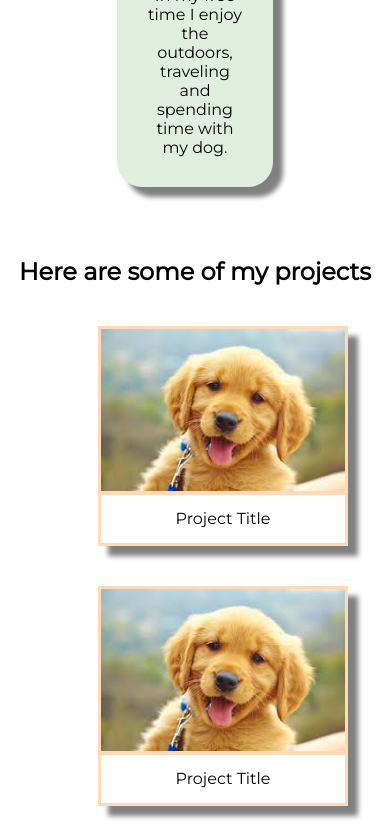
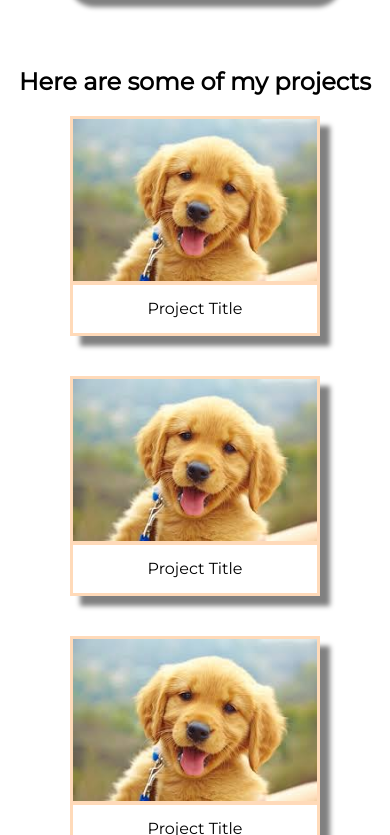
Before and after one commit to kayjlou/FCCPortfolio, a plain HTML site: page index.html in a window 390 px wide. Shown: the part 1109-1944 px from the top of the page. Drawn offline with Linux system fonts and the light colour scheme.

Commit message:
mobile responsiveness added

```diff
--- a/assets/css/styles.css
+++ b/assets/css/styles.css
@@ -67,14 +67,13 @@ nav ul li a {
 
 .projects {
   background-color: white;
-  width: 60%;
+  width: 70%;
   display: inline-block;
 }
 
 .project-tile {
   box-shadow: 10px 10px 5px grey;
-  margin-top: 40px;
-  margin-left: 20px;
+  margin: 40px 20px 20px;
   display: inline-block;
   width: 250px;
   height: 220px;
@@ -133,7 +132,13 @@ nav ul li a {
   nav ul li {
     margin: 20px;
   }
-  .project {
-    margin: 40px 0;
+  .projects {
+    width: 100%;
+  }
+  #about-section {
+    width: 70vw;
+  }
+  .project-tile {
+    margin: 20px;
   }
 }
```
